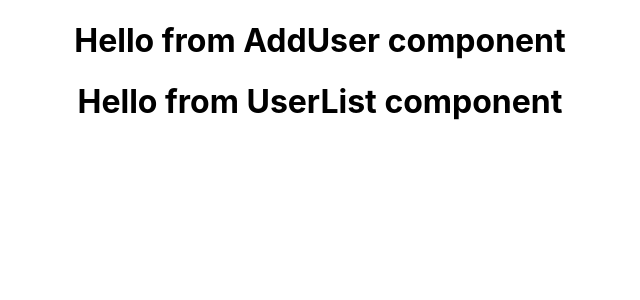
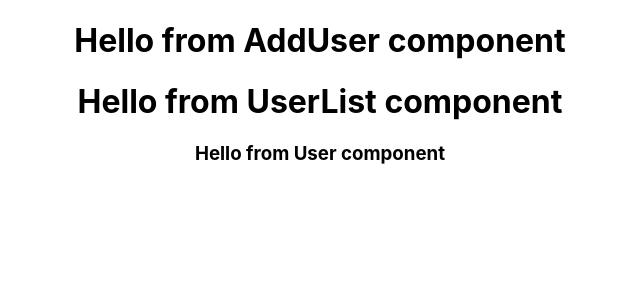
Before and after one commit to bunnydeviloper/user-management-react, a React (Create React App) app: page / in a window 1280 px wide. Shown: the top 300 px of the page, without its empty margins (320-960 px from the left). Built offline with nearby package versions, Linux system fonts and the light colour scheme.

Commit message:
create User component

```diff
--- /dev/null
+++ b/src/components/User.js
@@ -0,0 +1,11 @@
+import React, { Component } from 'react';
+
+export default class User extends Component {
+  render() {
+    return (
+      <div>
+        <h3> Hello from User component </h3>
+      </div>
+    );
+  }
+}
--- a/src/components/UserList.js
+++ b/src/components/UserList.js
@@ -1,10 +1,13 @@
 import React, { Component } from 'react';
+
+import User from './User';
 
 export default class UserList extends Component {
   render() {
     return (
       <div>
         <h1> Hello from UserList component </h1>
+        <User />
       </div>
     );
   }
```
